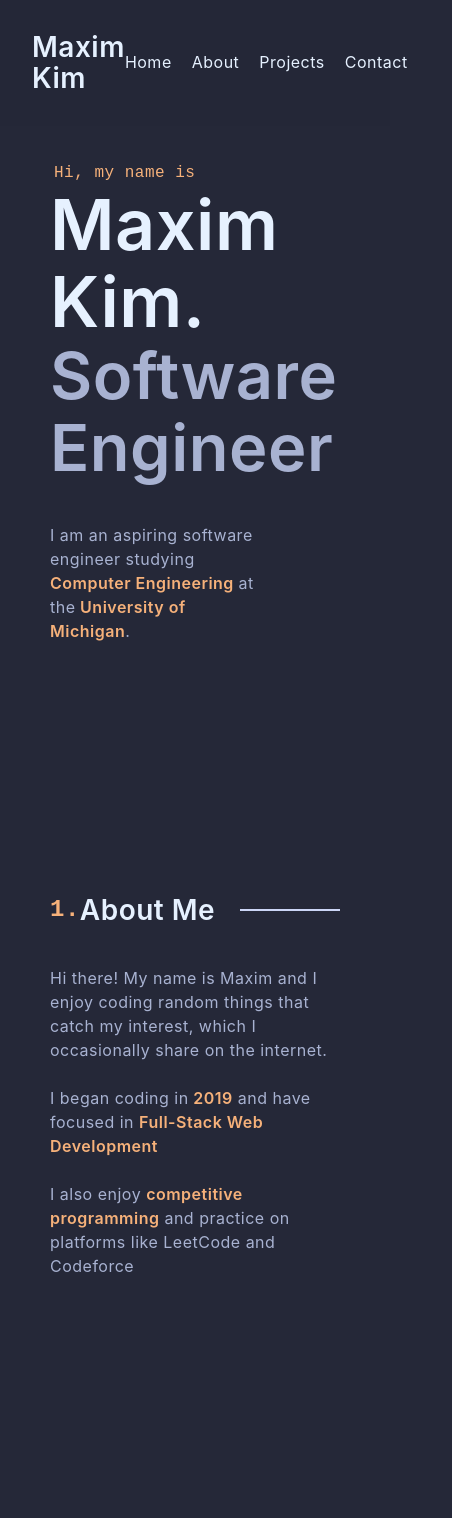
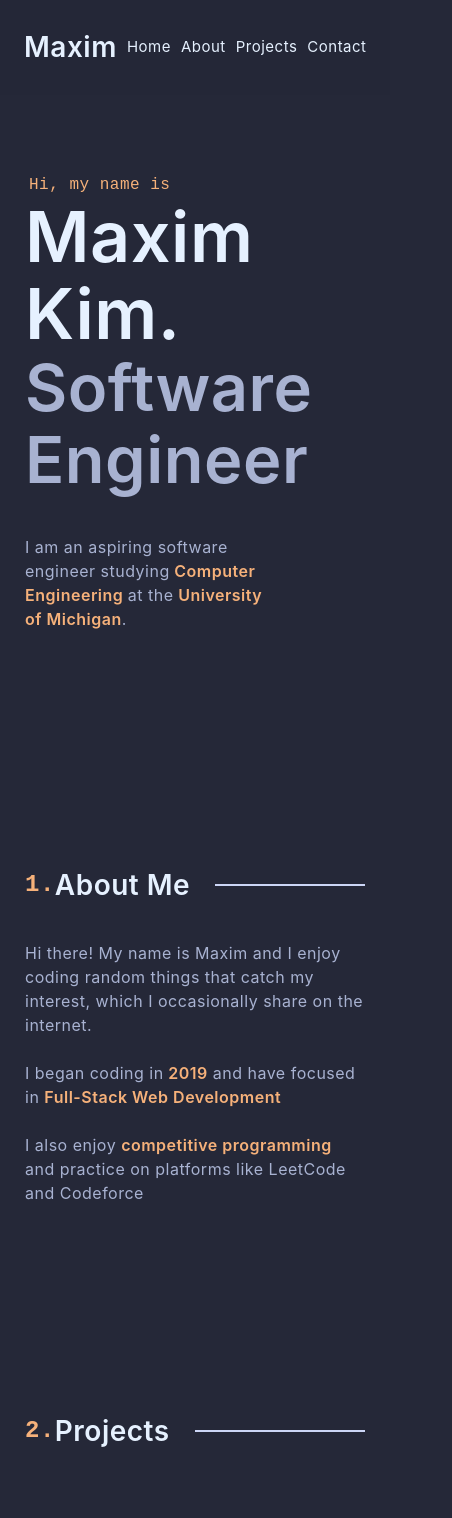
Before and after one commit to Maxim12313/portfolio, a Next.js app: page / in a window 390 px wide. Shown: the top 1518 px of the page, 452 px wide, since content can reach past the window. Built offline with nearby package versions, Linux system fonts and the light colour scheme.

Commit message:
more phone imporvements. Navbar

```diff
--- a/app/components/Navbar.js
+++ b/app/components/Navbar.js
@@ -1,20 +1,27 @@
 export default function Navbar() {
   return (
     <div className="fixed top-0 left-0 z-10 backdrop-blur-lg blur-color">
-      <div className="flex py-8 px-8 w-dvw">
+      <div className="flex py-8 px-6 w-dvw">
         <div className="flex w-full flex-row justify-between items-center">
           <div>
             <h2>
               <a
                 href="."
-                className="border-color4 duration-100
+                className="fullName border-color4 duration-100
                            hover:border-b-2"
               >
                 Maxim Kim
               </a>
+              <a
+                href="."
+                className="shortName border-color4 duration-100
+                           hover:border-b-2"
+              >
+                Maxim
+              </a>
             </h2>
           </div>
-          <div className="flex flex-row space-x-5">
+          <div className="flex flex-row navSpacing">
             <a
               href="#home"
               className="hover:text-color4 hover:translate-y-[-4px] duration-200"
--- a/app/globals.css
+++ b/app/globals.css
@@ -186,18 +186,21 @@ p {
   }
 }
 
-@media (max-width: 1000px) {
+@media (max-width: 899px) {
+
+  /* Corrected from 899x to 899px */
   .onlyBig {
     display: none;
   }
 
   .widthManager {
-    padding: 50px;
+    padding: 25px;
     width: 100%;
   }
+
 }
 
-@media (min-width: 1000px) {
+@media (min-width: 900px) {
   .onlySmall {
     display: none;
   }
@@ -206,4 +209,27 @@ p {
     /* padding: 300px; */
     width: 50%;
   }
+
 }
+
+@media (max-width: 499px) {
+  .fullName {
+    display: none;
+  }
+
+  .navSpacing>* {
+    font-size: 15px;
+    padding-left: 10px;
+  }
+}
+
+@media (min-width: 500px) {
+  .shortName {
+    display: none;
+  }
+
+  .navSpacing>* {
+    font-size: 18px;
+    padding-left: 15px;
+  }
+}
```
